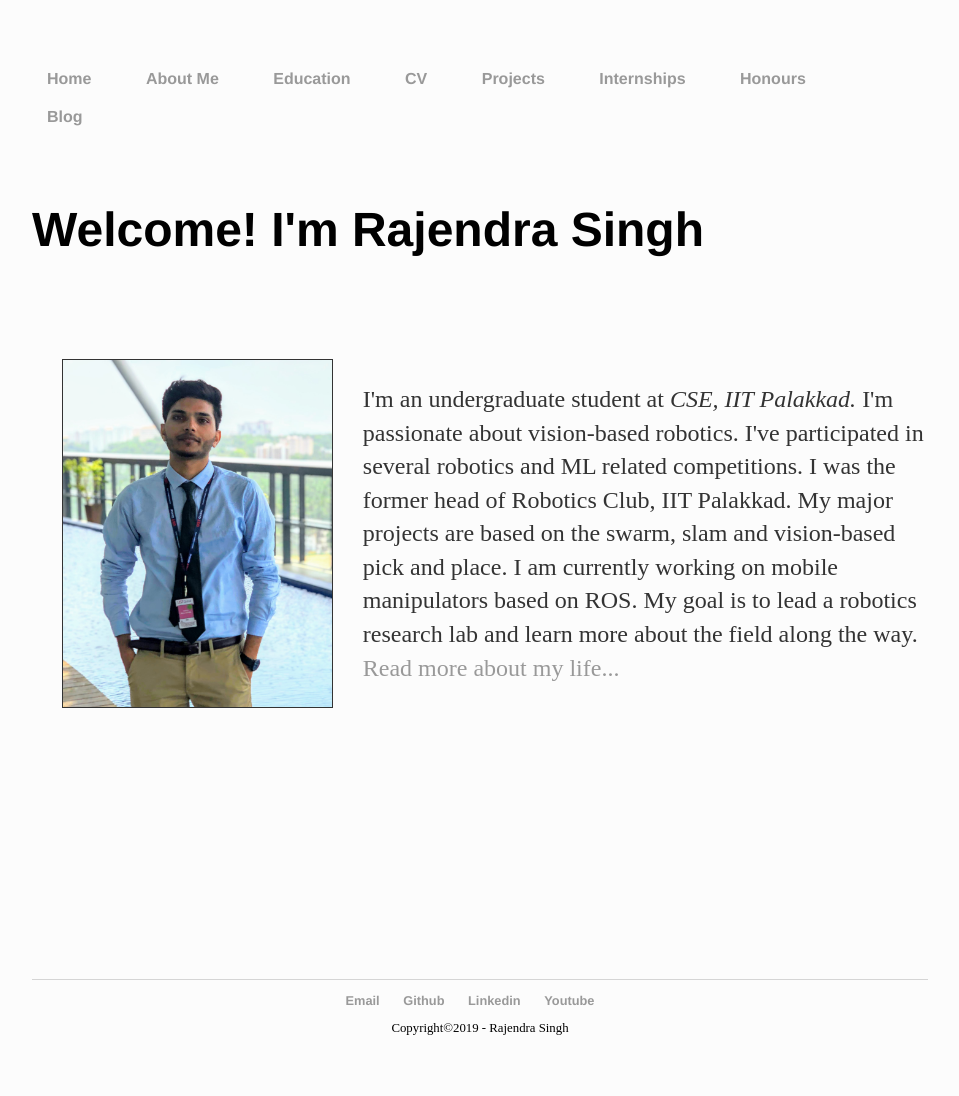
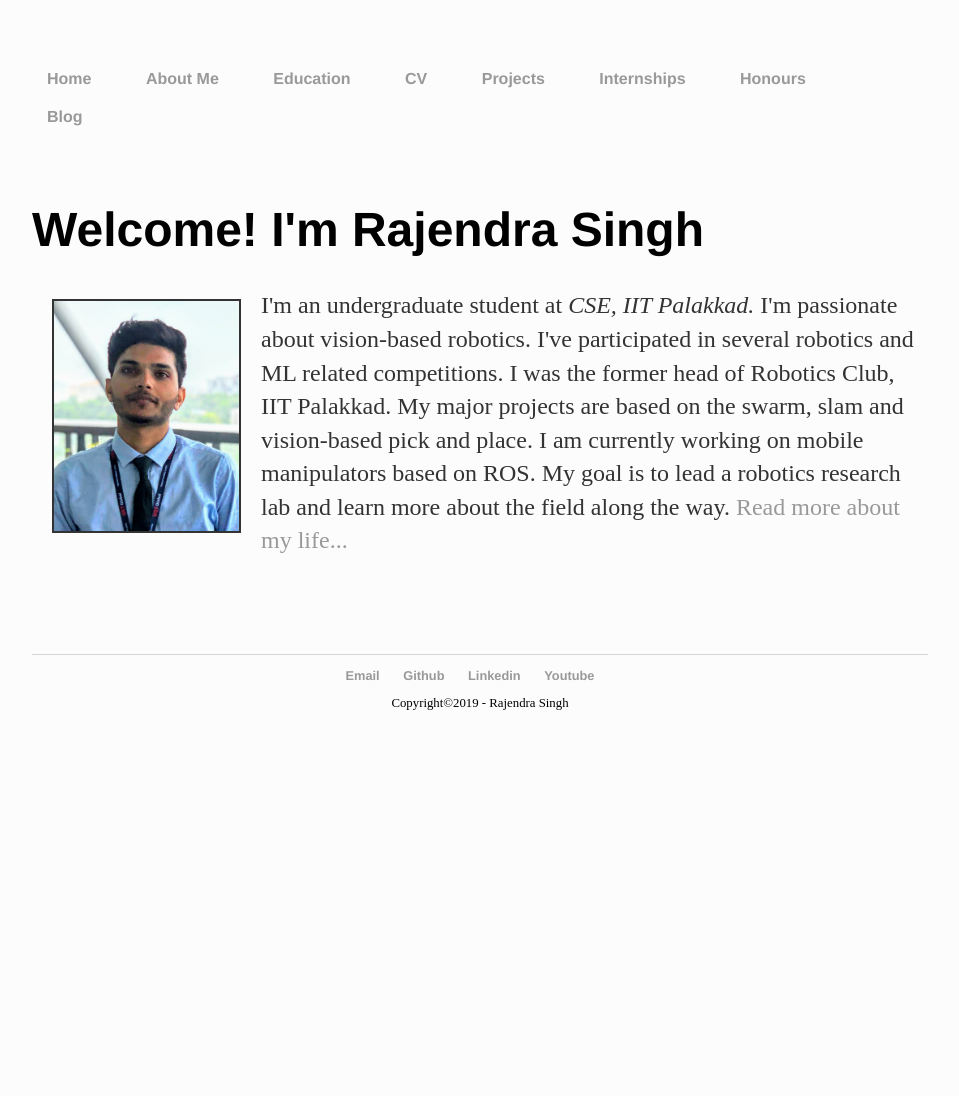
Before and after one commit to iamrajee/iamrajee.github.io, a Jekyll site: the page built from index.html, in a window 1280 px wide. Shown: the whole page, without its empty margins (160-1119 px from the left). Built offline with Jekyll 4.4.1, drawn with Linux system fonts in a browser that asks for light colours; after the commit the page ends 900 px from its top, so only the background shows below that.

Commit message:
Update index.html

```diff
--- a/index.html
+++ b/index.html
@@ -5,10 +5,14 @@
 <div class="blurb">
 	<br/>
 	<h1>Welcome!  I'm Rajendra Singh</h1>
-<!-- 	<p><img src="images/rajendra_passport_photo.jpg" height="230" width="185" align="left" border="2" HSPACE="20" VSPACE="10" />I'm an undergraduate student at <em>CSE, IIT Palakkad.</em> I'm passionate about vision-based robotics. I've participated in several robotics and ML related competitions. I was the former head of Robotics Club, IIT Palakkad. My major projects are based on the swarm, slam and vision-based pick and place. I am currently working on mobile manipulators based on ROS. My goal is to lead a robotics research lab and learn more about the field along the way. <a href="/about">Read more about my life...</a></p> -->
 
-	<br/><br/>
+	<p><img src="images/rajendra_passport_photo.jpg" height="230" width="185" align="left" border="2" HSPACE="20" VSPACE="10" />I'm an undergraduate student at <em>CSE, IIT Palakkad.</em> I'm passionate about vision-based robotics. I've participated in several robotics and ML related competitions. I was the former head of Robotics Club, IIT Palakkad. My major projects are based on the swarm, slam and vision-based pick and place. I am currently working on mobile manipulators based on ROS. My goal is to lead a robotics research lab and learn more about the field along the way. <a href="/about">Read more about my life...</a></p>
+	<br/><br/><br/><br/>
 
-	<p><img src="images/rajendraFullPic2.jpg" height="30%" width="30%" align="left" border="1" HSPACE="30" VSPACE="10" /><br/>I'm an undergraduate student at <em>CSE, IIT Palakkad.</em> I'm passionate about vision-based robotics. I've participated in several robotics and ML related competitions. I was the former head of Robotics Club, IIT Palakkad. My major projects are based on the swarm, slam and vision-based pick and place. I am currently working on mobile manipulators based on ROS. My goal is to lead a robotics research lab and learn more about the field along the way. <a href="/about">Read more about my life...</a></p>
-	<br/><br/><br/><br/><br/><br/><br/><br/><br/><br/><br/><br/><br/><br/><br/>
+<!-- 	<br/><br/> -->
+<!-- 	<p><img src="images/rajendraFullPic2.jpg" height="30%" width="30%" align="left" border="1" HSPACE="30" VSPACE="10" /><br/>I'm an undergraduate student at <em>CSE, IIT Palakkad.</em> I'm passionate about vision-based robotics. I've participated in several robotics and ML related competitions. I was the former head of Robotics Club, IIT Palakkad. My major projects are based on the swarm, slam and vision-based pick and place. I am currently working on mobile manipulators based on ROS. My goal is to lead a robotics research lab and learn more about the field along the way. <a href="/about">Read more about my life...</a></p> -->
+<!-- 	<br/><br/><br/><br/><br/><br/><br/><br/><br/><br/><br/><br/><br/><br/> -->
+
+
+
 </div><!-- /.blurb -->
```
